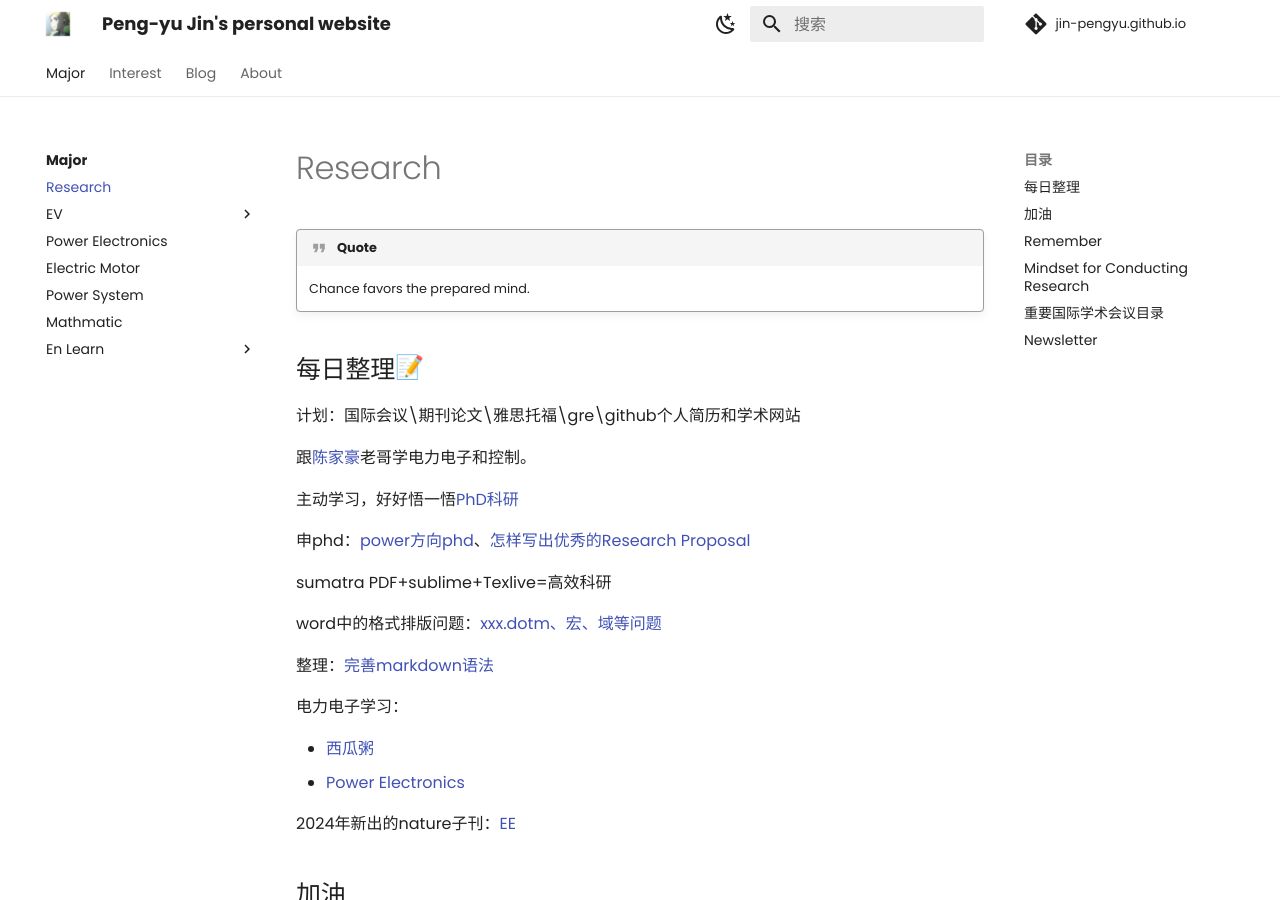
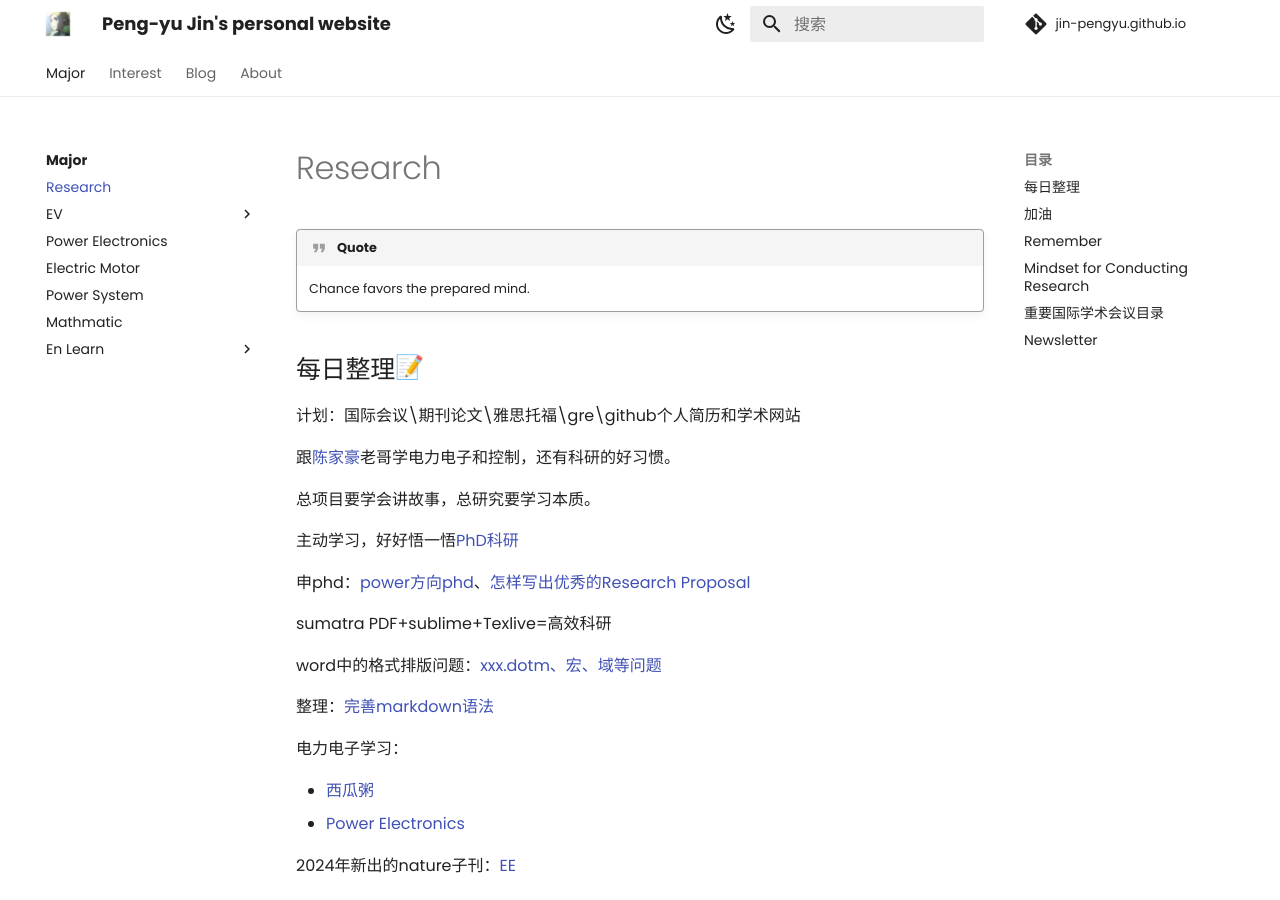
Before and after one commit to Pengyu-Jin/Pengyu-Jin.github.io, an MkDocs documentation site: the page built from docs/major/research/research.md, in a window 1280 px wide and 900 px high. Built offline with MkDocs 1.6.1 and Material for MkDocs 9.7.7, drawn with Linux system fonts in a browser that asks for light colours; emoji names are drawn with the system emoji font; comment, search, counter and statistics services are not loaded.

Commit message:
20240714

```diff
--- a/docs/major/research/research.md
+++ b/docs/major/research/research.md
@@ -5,7 +5,9 @@
 ## 每日整理:memo:
 计划：国际会议\期刊论文\雅思托福\gre\github个人简历和学术网站
 
-跟[陈家豪](https://faculty.sist.shanghaitech.edu.cn/chenjh/){:target="_blank}老哥学电力电子和控制。
+跟[陈家豪](https://faculty.sist.shanghaitech.edu.cn/chenjh/){:target="_blank}老哥学电力电子和控制，还有科研的好习惯。
+
+总项目要学会讲故事，总研究要学习本质。
 
 主动学习，好好悟一悟[PhD科研](https://zhuanlan.zhihu.com/p/477439202){:target="_blank"}
 
```
